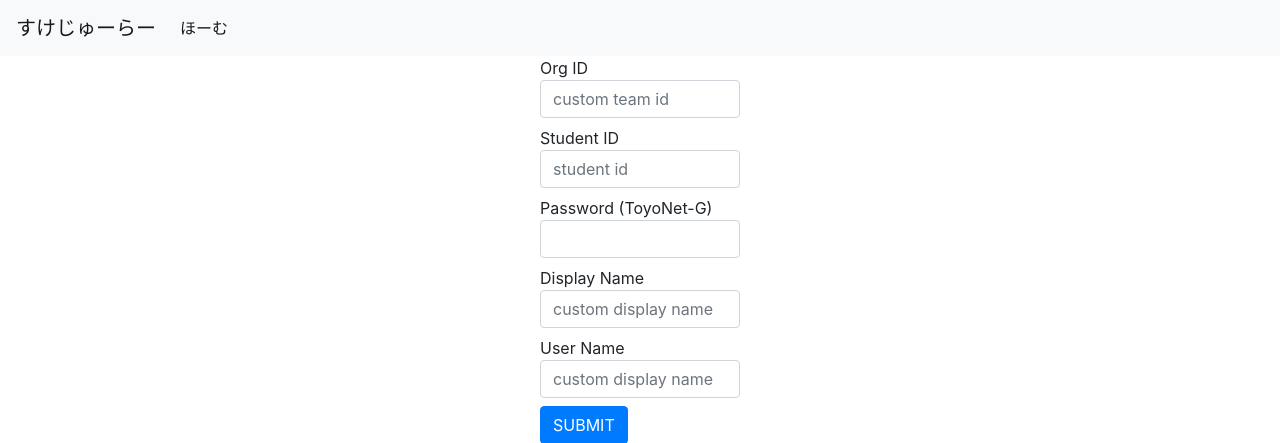
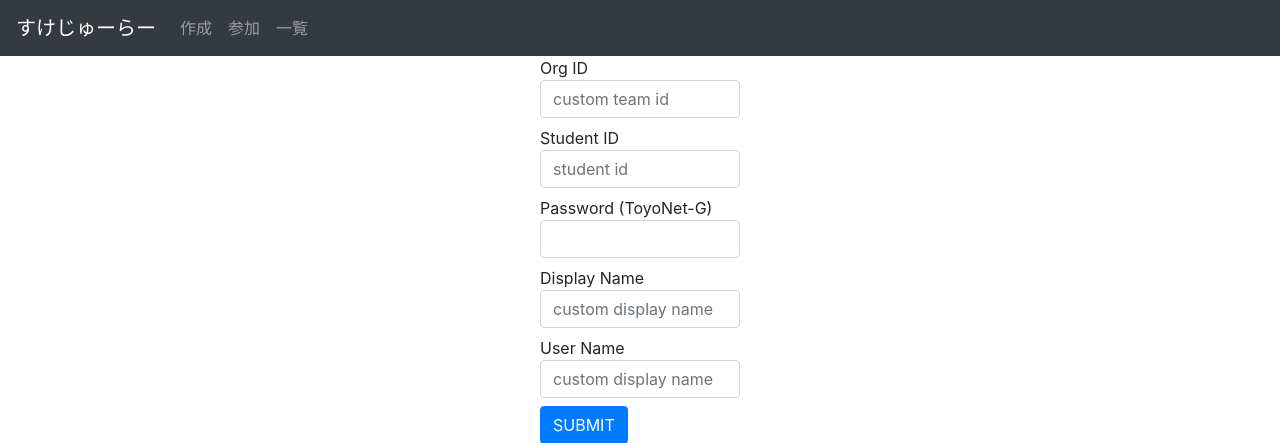
Before and after one commit to umncsk/scheduler, a Django app: page /scheduler/ in a window 1280 px wide. Shown: the top 443 px of the page. Run offline with Django 3.2, Linux system fonts and the light colour scheme; some libraries are stand-ins or nearby versions.

Commit message:
base.html modified

```diff
--- a/templates/base.html
+++ b/templates/base.html
@@ -10,15 +10,22 @@
     {% block extra_css %}{% endblock %}
   </head>
   <body>
-    <nav class="navbar navbar-expand-lg navbar-light bg-light">
+    <nav class="navbar navbar-expand-lg navbar-dark bg-dark">
       <a class="navbar-brand" href="#">すけじゅーらー</a>
-      <button class="navbar-toggler" type="button" data-toggle="collapse" data-target="#navbarNav" aria-controls="navbarNav" aria-expanded="false" aria-label="Toggle navigation">
+      <button class="navbar-toggler" type="button" data-toggle="collapse" data-target="#navbar">
         <span class="navbar-toggler-icon"></span>
       </button>
-      <div class="collapse navbar-collapse" id="navbarNav">
+
+      <div class="collapse navbar-collapse" id="navbar">
         <ul class="navbar-nav">
-          <li class="nav-item active">
-            <a class="nav-link" href="#">ほーむ<span class="sr-only">(current)</span></a>
+          <li class="nav-item">
+            <a class="nav-link" href="#">作成</a>
+          </li>
+          <li class="nav-item">
+            <a class="nav-link" href="#">参加</a>
+          </li>
+          <li class="nav-item">
+            <a class="nav-link" href="#">一覧</a>
           </li>
         </ul>
       </div>
```
